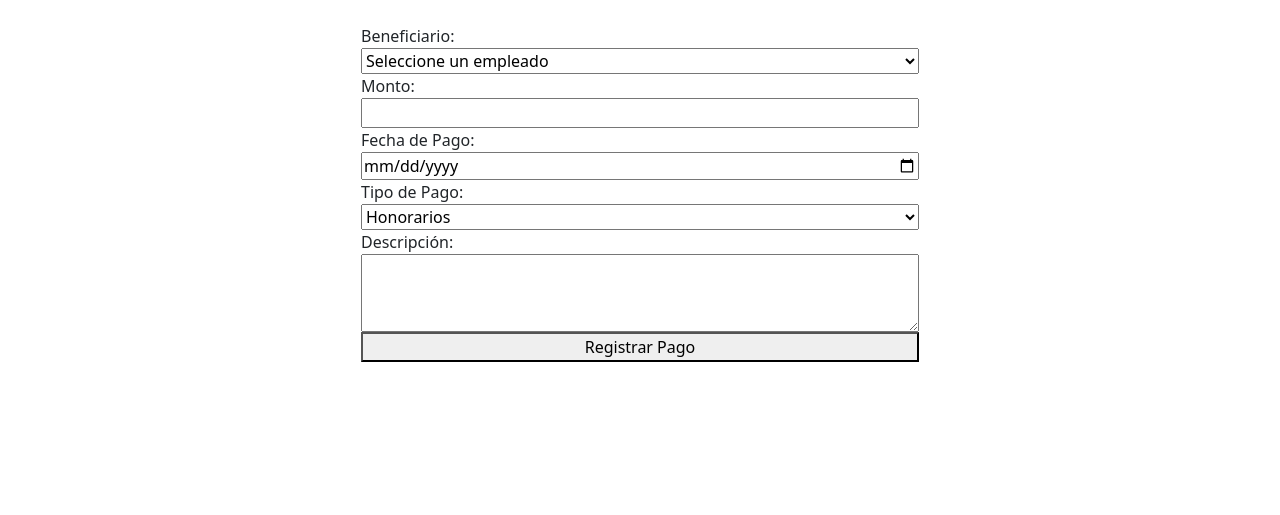
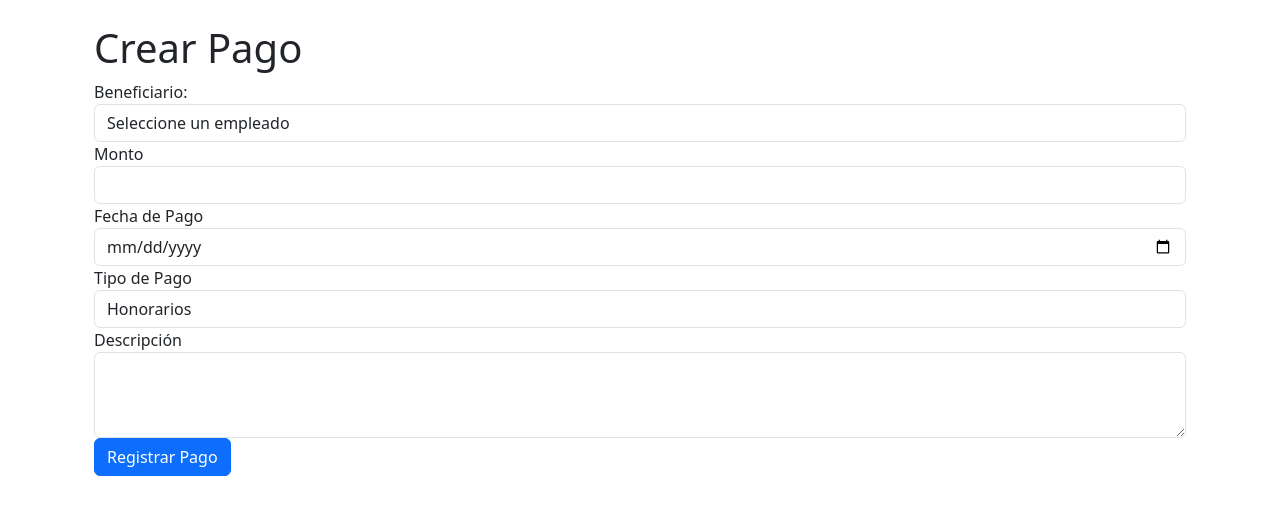
Before and after one commit to MartinMastrovito/Pagina-web-de-administracion-y-Portal-publico-CEDICA, a Flask app: page /pagos/nuevo in a window 1280 px wide. Shown: the part 76-591 px from the top of the page. Run offline with Flask 3, Linux system fonts and the light colour scheme; parts of the project's set-up code (start-up, migrations or seed data) failed here and were passed over; some libraries are stand-ins or nearby versions.

Commit message:
casi terminado, funcionamiento optimo, solo queda botones de volver

```diff
--- a/admin/src/web/controllers/pagos.py
+++ b/admin/src/web/controllers/pagos.py
@@ -1,5 +1,8 @@
 from flask import Blueprint, request, jsonify, render_template, redirect, url_for, flash
 from src.core.crud_pagos import listar_pagos, obtener_pago, crear_pago, actualizar_pago, eliminar_pago
+from src.core.auth.models.model_empleado import Empleados
+from src.core.database import db
+from src.core.empleados import listar_empleados_activos  # Importar la función de empleados
 
 pagos_bp = Blueprint('pagos', __name__, url_prefix='/pagos')
 
@@ -14,13 +17,17 @@ def obtener_pago_route(id):
     pago = obtener_pago(id)
     return render_template('pagos/mostrar_pago.html', pago=pago)
 
-from src.core.empleados import listar_empleados_activos  # Importar la función de empleados
-
 @pagos_bp.route('/nuevo', methods=['GET', 'POST'])
 def crear_pago_route():
     if request.method == 'POST':
         data = request.form.to_dict()
-        nuevo_pago = crear_pago(data)  # Lógica para crear el pago
+        empleado_id = data.get('beneficiario_id')
+        empleado = Empleados.query.get(empleado_id)
+        if empleado:
+            data['beneficiario_nombre'] = empleado.nombre
+            data['beneficiario_apellido'] = empleado.apellido
+            data['beneficiario_id'] = empleado.id
+        nuevo_pago = crear_pago(data)
         flash("Pago creado correctamente", 'success')
         return redirect(url_for('pagos.listar_pagos_route'))
 
@@ -32,10 +39,17 @@ def actualizar_pago_route(id):
     pago = obtener_pago(id)
     if request.method == 'POST':
         data = request.form.to_dict()
+        empleado_id = data.get('beneficiario_id')
+        empleado = Empleados.query.get(empleado_id)
+        if empleado:
+            data['beneficiario_nombre'] = empleado.nombre
+            data['beneficiario_apellido'] = empleado.apellido
+            data['beneficiario_id'] = empleado.id
         actualizar_pago(id, data)
         flash("Pago actualizado correctamente", 'success')
         return redirect(url_for('pagos.listar_pagos_route'))
-    return render_template('pagos/editar_pago.html', pago=pago)
+    empleados = listar_empleados_activos()  # Obtener empleados activos
+    return render_template('pagos/editar_pago.html', pago=pago, empleados=empleados)
 
 @pagos_bp.route('/eliminar', methods=['POST'])
 def eliminar_pago_route():
--- a/admin/src/web/templates/pagos/crear_pago.html
+++ b/admin/src/web/templates/pagos/crear_pago.html
@@ -1,45 +1,42 @@
+
 {% extends "layout.html" %}
-<head>
-    {% block imports %}
-        {{super()}}
-        <link rel="stylesheet" href="{{ url_for('static', filename='css/invoices/invoices_create.css') }}">
-    {% endblock %}
-</head>
-<body>
-    <main>
-        {% with messages = get_flashed_messages() %}
-            {% if messages %}
-                <ul class="flashes">
-                    {% for message in messages %}
-                        <li>{{ message }}</li>
-                    {% endfor %}
-                </ul>
-            {% endif %}
-        {% endwith %}
+
+{% block title %}Crear Pago{% endblock %}
+
 {% block content %}
+<div class="container mt-4">
+    <h1>Crear Pago</h1>
     <form action="{{ url_for('pagos.crear_pago_route') }}" id="pagos_form" class="form_style" method="POST">
+        <div class="form-group">
             <label for="beneficiario">Beneficiario:</label>
-                <select id="beneficiario" name="beneficiario_id" required>
+            <select id="beneficiario" name="beneficiario_id" class="form-control" required>
                 <option value="" disabled selected>Seleccione un empleado</option>
                 {% for empleado in empleados %}
                 <option value="{{ empleado.id }}">{{ empleado.nombre }} {{ empleado.apellido }}</option>
                 {% endfor %}
             </select>
-                <label for="monto">Monto:</label>
-                <input type="number" id="monto" name="monto" required>
-                <label for="fecha_pago">Fecha de Pago:</label>
-                <input type="date" id="fecha_pago" name="fecha_pago" required>
-                <label for="tipo_pago">Tipo de Pago:</label>
-                <select id="tipo_pago" name="tipo_pago" required>
+        </div>
+        <div class="form-group">
+            <label for="monto">Monto</label>
+            <input type="number" class="form-control" id="monto" name="monto" required>
+        </div>
+        <div class="form-group">
+            <label for="fecha_pago">Fecha de Pago</label>
+            <input type="date" class="form-control" id="fecha_pago" name="fecha_pago" required>
+        </div>
+        <div class="form-group">
+            <label for="tipo_pago">Tipo de Pago</label>
+            <select id="tipo_pago" class="form-control" name="tipo_pago" required>
                 <option value="Honorarios">Honorarios</option>
                 <option value="Proveedor">Proveedor</option>
                 <option value="Gastos Varios">Gastos Varios</option>
             </select>
-                <label for="description">Descripción:</label>
-                <textarea id="description" name="description" rows="3"></textarea>
-
-                <button form="pagos_form" class="button" type="submit">Registrar Pago</button>
+        </div>
+        <div class="form-group">
+            <label for="description">Descripción</label>
+            <textarea class="form-control" id="description" name="description" rows="3"></textarea>
+        </div>
+        <button type="submit" class="btn btn-primary">Registrar Pago</button>
     </form>
+</div>
 {% endblock %}
-    </main>
-</body>
--- a/admin/src/web/templates/pagos/listar_pago.html
+++ b/admin/src/web/templates/pagos/listar_pago.html
@@ -10,6 +10,7 @@
         <thead>
             <tr>
                 <th>ID</th>
+                <th>Beneficiario</th>
                 <th>Monto</th>
                 <th>Tipo de Pago</th>
                 <th>Descripción</th>
@@ -20,6 +21,7 @@
             {% for pago in pagos.items %}
             <tr>
                 <td>{{ pago.id }}</td>
+                <td>{{ pago.beneficiario_nombre }} {{ pago.beneficiario_apellido }}</td>
                 <td>{{ pago.monto }}</td>
                 <td>{{ pago.tipo_pago }}</td>
                 <td>{{ pago.description }}</td>
--- a/admin/src/web/templates/pagos/mostrar_pago.html
+++ b/admin/src/web/templates/pagos/mostrar_pago.html
@@ -7,7 +7,9 @@
 <div class="container mt-4">
     <h1>Detalles del Pago</h1>
     <p><strong>ID:</strong> {{ pago.id }}</p>
+    <p><strong>Beneficiario:</strong> {{ pago.beneficiario_nombre }} {{ pago.beneficiario_apellido }}</p>
     <p><strong>Monto:</strong> {{ pago.monto }}</p>
+    <p><strong>Fecha de Pago:</strong> {{ pago.fecha_pago }}</p>
     <p><strong>Tipo de Pago:</strong> {{ pago.tipo_pago }}</p>
     <p><strong>Descripción:</strong> {{ pago.description }}</p>
     <a href="{{ url_for('pagos.listar_pagos_route') }}" class="btn btn-secondary">Volver al listado</a>
```
Also changed, not shown: admin/src/web/templates/pagos/editar_pago.html (+23 -5 lines). Lines whose indentation alone changed are shown as unchanged.
